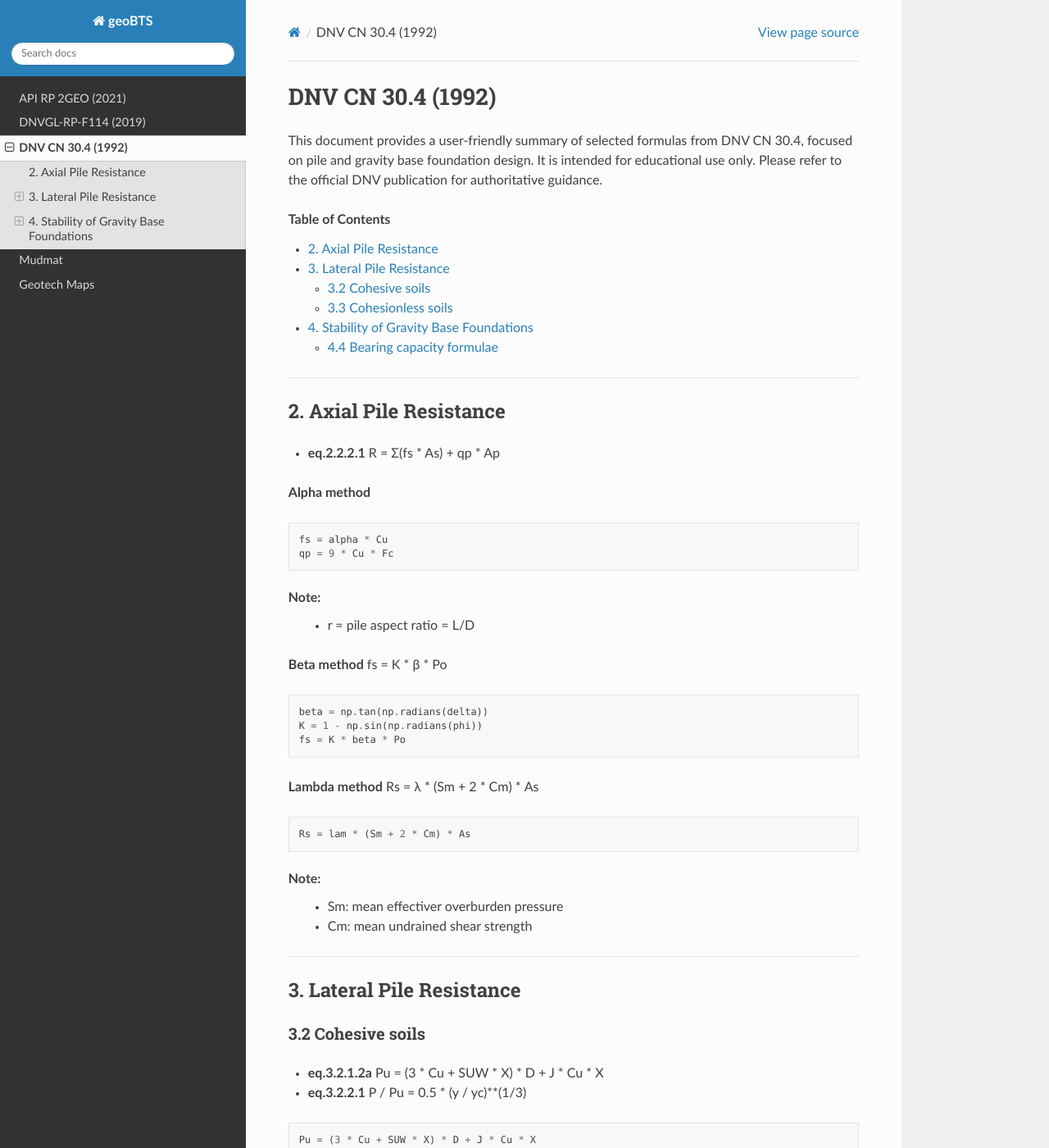
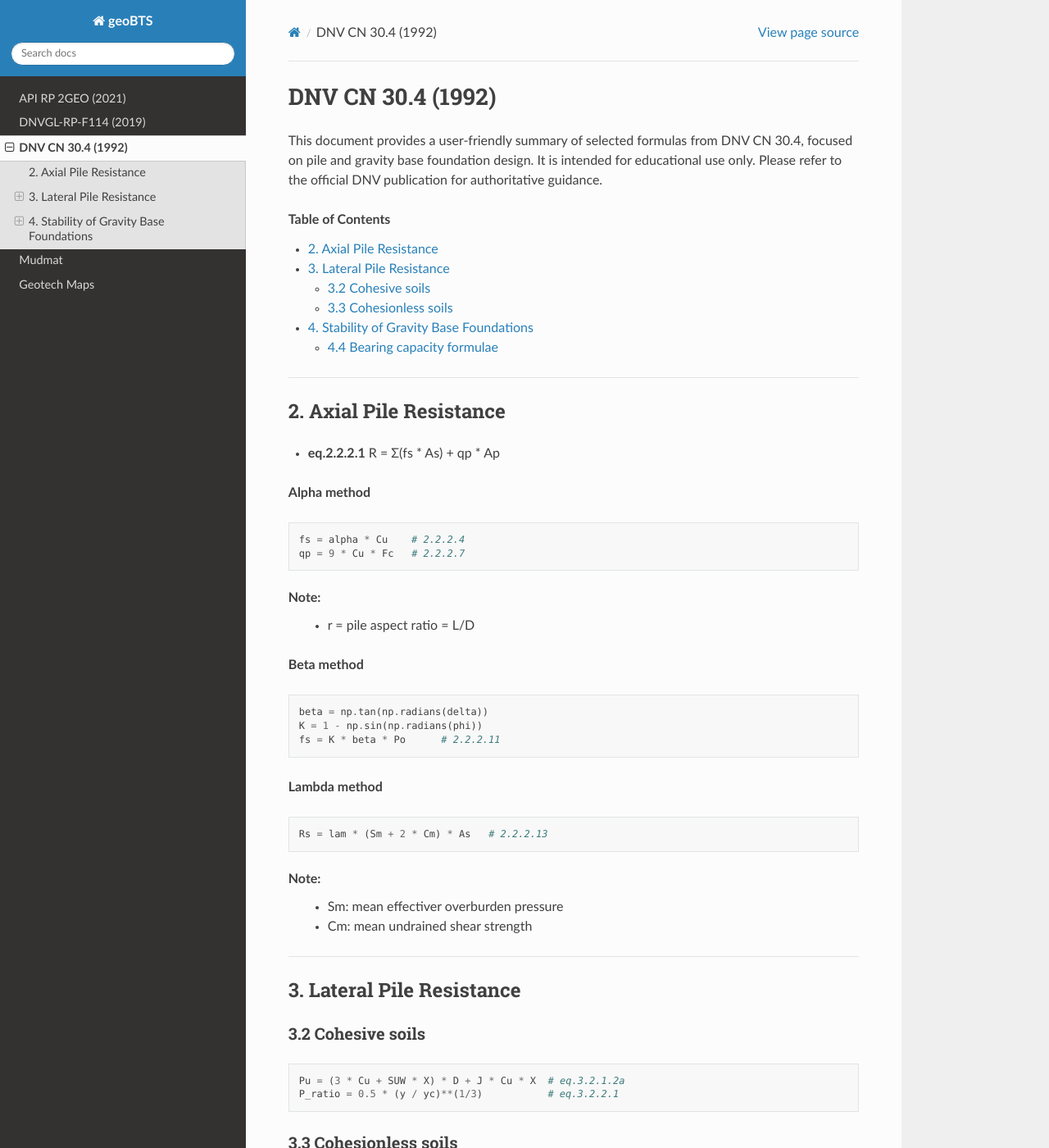
Before and after one commit to jungsohn/geoBTS, a Sphinx documentation site: the page built from docs/source/DNV_CN_30_4.rst, in a window 1280 px wide and 1400 px high. Shown: the whole window at 82% size. Built offline with Sphinx 7.4.7 and the Read the Docs theme 3.1.0, drawn with Linux system fonts in a browser that asks for light colours.

Commit message:
Update DNV_CN_30_4.rst

```diff
--- a/docs/source/DNV_CN_30_4.rst
+++ b/docs/source/DNV_CN_30_4.rst
@@ -20,28 +20,25 @@
 
 .. code-block:: python
 
-    fs = alpha * Cu
-    qp = 9 * Cu * Fc
+    fs = alpha * Cu    # 2.2.2.4
+    qp = 9 * Cu * Fc   # 2.2.2.7
 
 Note:
    - r = pile aspect ratio = L/D
 
 **Beta method**
-fs = K * β * Po
 
 .. code-block:: python
 
     beta = np.tan(np.radians(delta))
     K = 1 - np.sin(np.radians(phi))
-    fs = K * beta * Po
+    fs = K * beta * Po      # 2.2.2.11
 
 **Lambda method**
-Rs = λ * (Sm + 2 * Cm) * As
-
 
 .. code-block:: python
 
-    Rs = lam * (Sm + 2 * Cm) * As
+    Rs = lam * (Sm + 2 * Cm) * As   # 2.2.2.13
 
 Note:
    - Sm: mean effectiver overburden pressure
@@ -55,16 +52,10 @@
 3.2 Cohesive soils
 ...................
 
-- **eq.3.2.1.2a**
-  Pu = (3 * Cu + SUW * X) * D + J * Cu * X
-
-- **eq.3.2.2.1**
-  P / Pu = 0.5 * (y / yc)**(1/3)
-
 .. code-block:: python
 
-    Pu = (3 * Cu + SUW * X) * D + J * Cu * X
-    P_ratio = 0.5 * (y / yc)**(1/3)
+    Pu = (3 * Cu + SUW * X) * D + J * Cu * X  # eq.3.2.1.2a
+    P_ratio = 0.5 * (y / yc)**(1/3)           # eq.3.2.2.1
 
 3.3 Cohesionless soils
 .......................
```
